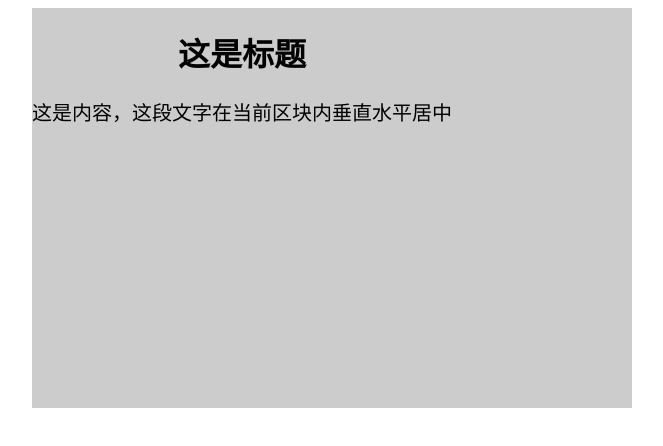
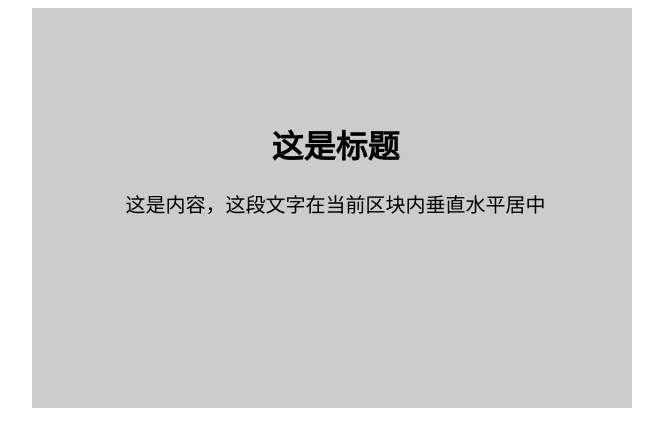
Before and after one commit to WYQ98521/blog, a plain HTML site: page task11-4.html in a window 1280 px wide. Shown: the whole page, without its empty margins (308-971 px from the left). Drawn offline with Linux system fonts and the light colour scheme.

Commit message:
Update task11-4.html

```diff
--- a/task11-4.html
+++ b/task11-4.html
@@ -9,20 +9,29 @@
     width: 600px;
     height: 400px;
     margin: 0 auto;
-      position:relative;
+    text-align: center;
   }
 
   .three p{
     font-size: 20px;
   }
 
-    .three{
-      text-align: center;
-      position:absolute;
-      left:50%;
-      top:50%;
-      margin-top:-200px;
-      margin-left:-300px;
+  .one:before{
+    content: '';
+    display: inline-block;
+    width: 3px;
+    height: 100%;
+    vertical-align: middle;
+
+  }
+  .three {
+    display: inline-block;
+
+
+
+  }
+  .four{
+    vertical-align: middle;
 
   }
 
@@ -33,7 +42,7 @@
 
     <div class="three">
       <h1>这是标题</h1>
-    <p>这是内容，这段文字在当前区块内垂直水平居中</p>
+      <p class="four">这是内容，这段文字在当前区块内垂直水平居中</p>
     </div>
   </div>
 </body>
```
Lines whose indentation alone changed are shown as unchanged.
